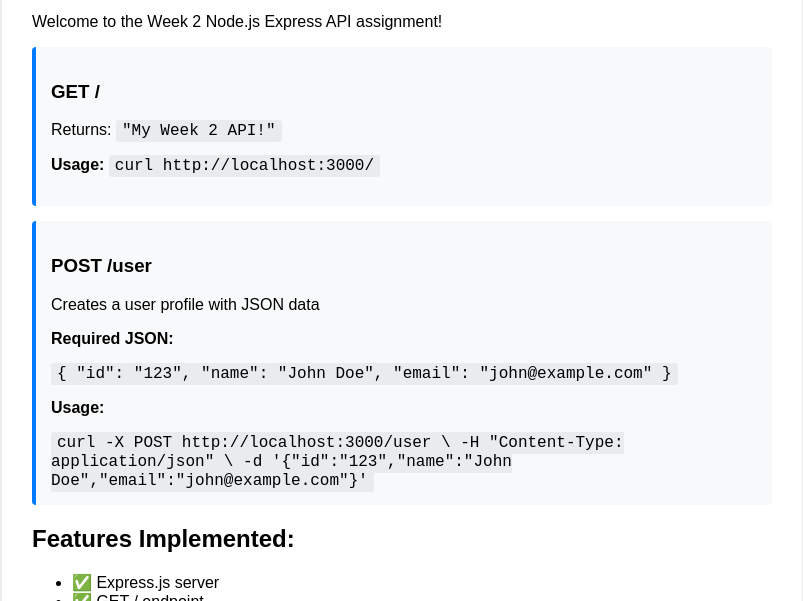
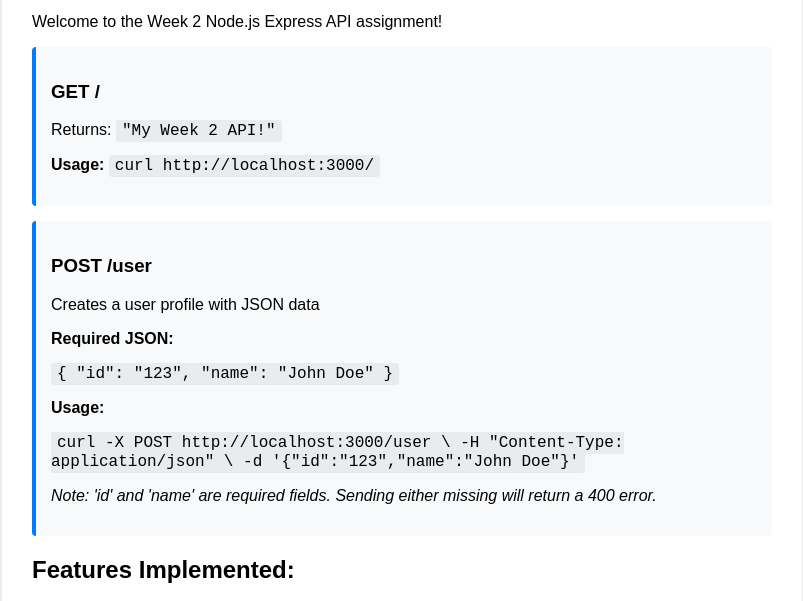
Before and after one commit to slate299/Bt_backend-assignments, a website: page week2-node-express/public/index.html in a window 1280 px wide. Shown: the part 130-731 px from the top of the page, without its empty margins (238-1041 px from the left). Drawn offline with Linux system fonts and the light colour scheme.

Commit message:
Week 2 Node.js Express API assignment changes

```diff
--- a/week2-node-express/public/index.html
+++ b/week2-node-express/public/index.html
@@ -54,14 +54,15 @@
         <p>Creates a user profile with JSON data</p>
         <p><strong>Required JSON:</strong></p>
         <code>
-          { "id": "123", "name": "John Doe", "email": "john@example.com" }
+          { "id": "123", "name": "John Doe" }
         </code>
         <p><strong>Usage:</strong></p>
         <code>
-          curl -X POST http://localhost:3000/user \ -H "Content-Type:
-          application/json" \ -d '{"id":"123","name":"John
-          Doe","email":"john@example.com"}'
+          curl -X POST http://localhost:3000/user \
+          -H "Content-Type: application/json" \
+          -d '{"id":"123","name":"John Doe"}'
         </code>
+        <p><em>Note: 'id' and 'name' are required fields. Sending either missing will return a 400 error.</em></p>
       </div>
 
       <h2>Features Implemented:</h2>
```
